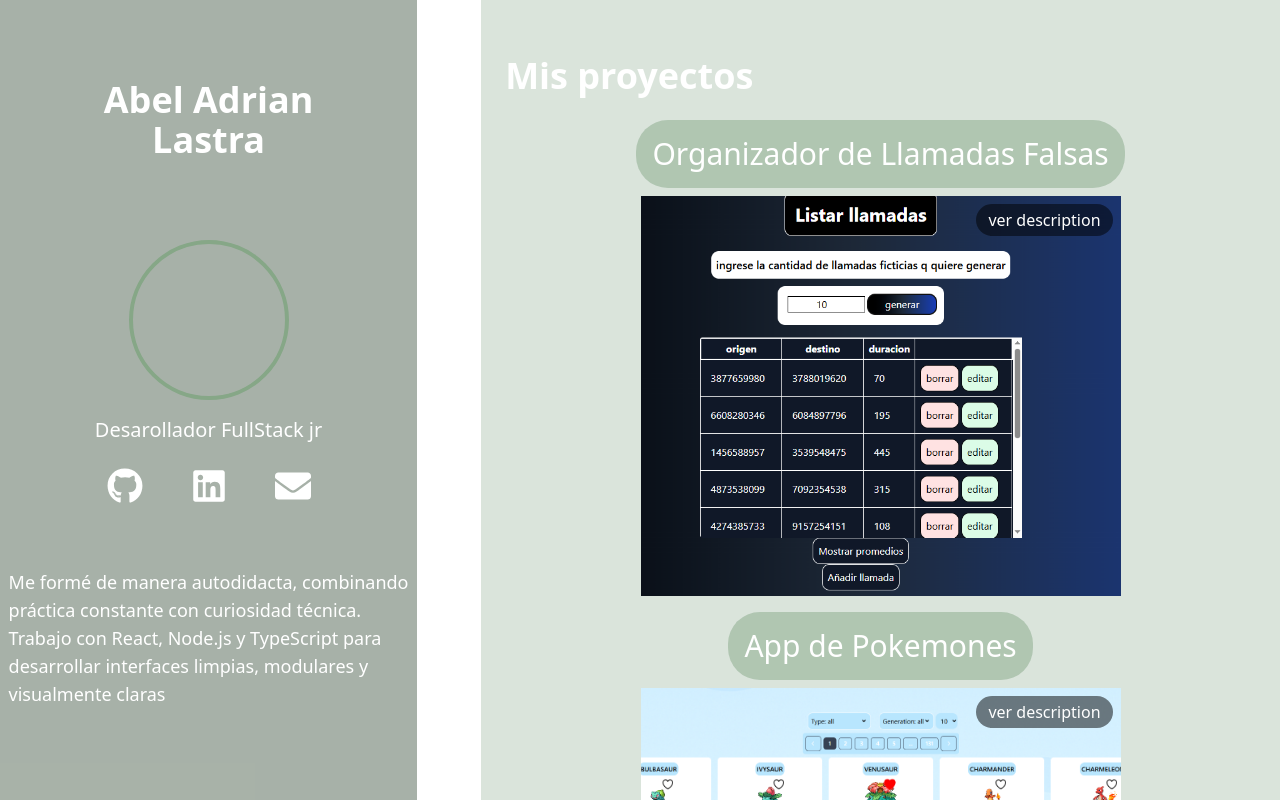
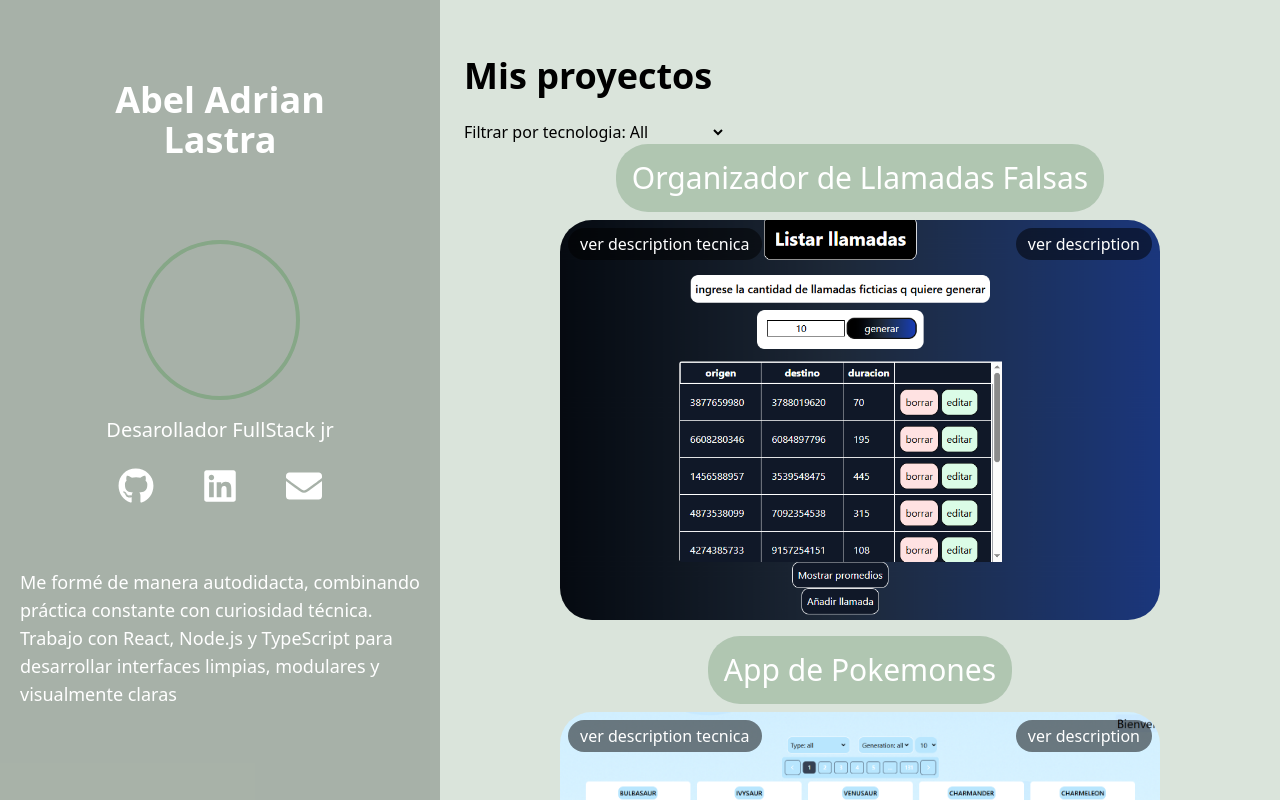
Before and after one commit to abellastra/Porfolio-, a React (Vite) app: page / in a window 1280 px wide. Built offline with nearby package versions, Linux system fonts and the light colour scheme.

Commit message:
Se agregaron las descripciones tecnicas en cada proyecto con un boton para mostrarlas y se empezo a agregar un filtro para filtrar los proyectos  por tecnologias

```diff
--- a/src/App.tsx
+++ b/src/App.tsx
@@ -9,11 +9,11 @@ function App() {
      "
     >
       {/* <BinaryBackground /> */}
-      <aside className="w-full md:w-[50%]  h-full h-screen bg-[#0f0f0f4D] text-white  left-0 top-0 z-11">
+      <aside className="w-full md:w-[50%] text-white h-full h-screen bg-[#0f0f0f4D]   left-0 top-0 ">
         <Hero />
       </aside>
 
-      <aside className=" p-6  md:h-screen md:ml-[5%] bg-[#86a7874D] text-white  overflow-y-auto z-10">
+      <aside className=" p-6  md:h-screen  bg-[#86a7874D]   overflow-y-auto ">
         <Proyects />
         <StackTecnologies />
       </aside>
--- /dev/null
+++ b/src/components/Filter.tsx
@@ -0,0 +1,33 @@
+import { useState } from "react";
+function Filter() {
+  const [selectedTech, setSelectedTech] = useState("all");
+
+  return (
+    <div>
+      <label>
+        Filtrar por tecnologia:
+        <select
+          onChange={(e: React.ChangeEvent<HTMLSelectElement>) => {
+            setSelectedTech(e.target.value);
+          }}
+          name=""
+          id=""
+        >
+          <option value="react">All</option>
+
+          <option value="react">docker</option>
+          <option value="react">node_js</option>
+          <option value="react">react</option>
+          <option value="react">postgresql</option>
+          <option value="react">tailwind</option>
+          <option value="react">TypeScript</option>
+          <option value="react">JavaScript</option>
+          <option value="react">MySQL</option>
+          <option value="react">git</option>
+        </select>
+      </label>
+    </div>
+  );
+}
+
+export default Filter;
--- a/src/components/Hero.tsx
+++ b/src/components/Hero.tsx
@@ -1,4 +1,4 @@
-import { FaGithub, FaLinkedin, FaEnvelope } from "react-icons/fa";
+import { FaGithub, FaLinkedin, FaEnvelope} from "react-icons/fa";
 function Hero() {
   return (
     <section className=" h-full bg-[#86a7874D] flex  flex-col  items-center ">
@@ -11,7 +11,7 @@ function Hero() {
       </div>
 
       <h2 className="  text-xl">Desarollador FullStack jr</h2>
-      <div className="flex text-4xl mb-[5vh]">
+      <div className="flex  text-4xl mb-[5vh]">
         <a
           className="m-4 p-2 rounded-full hover:bg-[#86a787]  hover:shadow-[0_0_20px_#22c55e]"
           href=""
--- a/src/components/proyectCard.tsx
+++ b/src/components/proyectCard.tsx
@@ -1,54 +1,86 @@
 import { useState } from "react";
-
 type Props = {
   title: string;
   description: string;
+  descriptionTecnic: string;
   tech: string[];
   img: string;
   linkGitHub: string;
 };
 
-function ProyectCard({ title, description, tech, img, linkGitHub }: Props) {
+function ProyectCard({
+  title,
+  description,
+  descriptionTecnic,
+  tech,
+  img,
+  linkGitHub,
+}: Props) {
   const [descripcionStatus, setDescripcionStatus] = useState(false);
+  const [descripionTecnicStatus, setDescripionTecnicStatus] = useState(false);
   return (
-    <div className="flex flex-col justify-center items-center ">
-      <h2 className="bg-[#86a787]/50 rounded-4xl text-lg md:text-3xl p-[2px] md:p-4 mb-2">{title}</h2>
+    <div className="flex flex-col justify-center items-center text-white ">
+      <h2 className="bg-[#86a787]/50 rounded-4xl text-lg md:text-3xl p-[2px] md:p-4 mb-2">
+        {title}
+      </h2>
 
-      <div className="flex w-full sm:w-[40vh] md:w-[60vh] h-[300px] md:h-[400px] relative">
+      <div className=" flex w-full max-w-[600px] h-[300px] md:h-[400px] relative">
+        {/* <div className="flex w-[20vh] sm:w-[30vh] md:w-[60vh] h-[300px] md:h-[400px] relative"> */}
         <button
-          onClick={() => setDescripcionStatus((prev) => !prev)}
-          className=" hover:bg-[rgb(0,0,0 )] absolute top-2 right-2 text-white z-20 bg-black/50 rounded-full px-3 py-1"
+          onClick={() => {
+            setDescripcionStatus((prev) => !prev);
+            setDescripionTecnicStatus(false);
+          }}
+          className=" hover:bg-[rgb(0,0,0 )] absolute top-2 right-2 text-white z-20 bg-black/50 rounded-full px-3 hover:scale-110  py-1 hover:shadow-[0_0_20px_#22c55e] transition-transform duration-300"
         >
           {descripcionStatus ? "Ocultar description" : "ver description"}
         </button>
-        {!descripcionStatus && (
-          <div className="bg-[#86a787]/60 w-[40vh]  sm:w-[60vh] h-full overflow-hidden hover:shadow-[0_0_20px_#22c55e]">
+        <button
+          onClick={() => {
+            setDescripionTecnicStatus((prev) => !prev);
+            setDescripcionStatus(false);
+          }}
+          className=" hover:bg-[rgb(0,0,0 )] absolute top-2 left-2 text-white z-20 bg-black/50 rounded-full px-3 hover:scale-110  py-1 hover:shadow-[0_0_20px_#22c55e] transition-transform duration-300"
+        >
+          {descripcionStatus
+            ? "Ocultar description"
+            : "ver description tecnica "}
+        </button>
+        {!descripcionStatus && !descripionTecnicStatus && (
+          // <div className="bg-[#86a787]/60 w-[40vh]  sm:w-[60vh] h-full overflow-hidden hover:shadow-[0_0_20px_#22c55e]">
           <a href={linkGitHub} target="_blank">
             <img
-                className="h-full w-full object-cover transition-transform duration-300 hover:scale-110"
+              className="h-full w-full object-cover transition-transform rounded-4xl duration-300 hover:scale-110"
               src={img}
               alt="foto"
             />
           </a>
-          </div>
+          // </div>
         )}
         {descripcionStatus && (
-          <div className=" flex flex-col bg-[#86a787]/60  w-auto h-[400px] justify-center items-center">
-            <h5 className="w-[70vh] flex justify-center text-xl pb-4">
+          <div className=" flex flex-col bg-[#86a787]/60  w-full  p-4 h-full justify-center items-center mb-4  rounded-4xl  overflow-y-auto">
+            <h5 className="w-full  flex justify-center text-xl pb-4">
               {description}
             </h5>
-            <div className=" grid grid-cols-5 justify-center mt-2">
+            <div className=" grid  grid-cols-6 justify-center mt-1 ">
               {tech.map((t, i) => (
                 <div
-                  className="bg-[#86a787] w-[10vh] m-1 p-4 rounded-3xl"
+                  className="bg-[#86a787] w-[5vh] m-2 p-1 hover:scale-150 hover:shadow-[0_0_20px_#22c55e]  max-w[10vh]   rounded-3xl"
                   key={i}
                 >
-                  <img className=" h-[7vh]" src={t} alt="" />
+                  <img
+                    className=" h-[5vh]
+                   min-w[5vh]"
+                    src={t}
+                    alt=""
+                  />
                 </div>
               ))}
             </div>
           </div>
         )}
+
+        {descripionTecnicStatus && <h1>{descriptionTecnic }</h1>}
       </div>
     </div>
   );
--- a/src/components/proyects.tsx
+++ b/src/components/proyects.tsx
@@ -1,3 +1,6 @@
+import Filter from "../components/Filter";
+import {FilterOfTecnologi} from "../hook/FilterOfTecnologi";
+
 import ProyectsCard from "./proyectCard";
 import proyectLlamadaPNG from "../assets/proyecto-llamadas.png";
 import docker from "../assets/docker.png";
@@ -6,6 +9,7 @@ import react from "../assets/react.png";
 import ts from "../assets/ts.png";
 import mysql from "../assets/mysql.png";
 import js from "../assets/js.png";
+import {FaCss3} from "react-icons/fa";
 import postgresql from "../assets/postgresql.png";
 import pokemonPng from "../assets/pokemon.png";
 import organizadorTareasPNG from "../assets/OrganizadorTareas.png";
@@ -21,6 +25,8 @@ function Proyects() {
       title: "Organizador de Llamadas Falsas",
       description:
         "Aplicación web full stack desarrollada para crear, editar y gestionar llamadas ficticias con datos validados y persistencia en base de datos MySQL. Este proyecto me permitió integrar mis conocimientos en React (frontend), Node.js y Express (backend), TypeScript y manejo de bases de datos, logrando un producto funcional y escalable.",
+      descriptionTecnic:
+        "El backend está desarrollado con Node.js, Express y MySQL. Todas las rutas (GET, POST, PUT, DELETE).Se implementan funcionalidades como Generación automática de llamadas ficticias con datos aleatorios (origen, destino, duración) Inserción manual de llamadas nuevas Edición y eliminación de registros existentes Cálculo de duración total y promedio Validación básica de datos (longitud de números, tipo de ID) La conexión con la base de datos se realiza mediante el cliente mysql2, y se combinan promesas con callbacks para manejar operaciones asincrónicas. Aunque el proyecto no está modularizado ni tipado en profundidad, se priorizó la funcionalidad y la claridad del flujo.Tecnologías: Node.js, Express, TypeScript, MySQL, mysql2 Estructura: Centralizada en index.ts, sin separación por capas Estado: Funcional y listo para refactorización futura Aprendizajes: Manejo de promesas y callbacks, validación manual, persistencia relacional, diseño de endpoints RESTful",
       tech: [react, node_js, ts, mysql, tailwind],
       img: proyectLlamadaPNG,
       linkGitHub:
@@ -31,15 +37,20 @@ function Proyects() {
       title: "App de Pokemones",
       description:
         "Aplicación colaborativa con login opcional. Usuarios autenticados pueden guardar favoritos en PostgreSQL. Muestra 20 pokemones desde una API externa, con filtros por tipo y generación. Incluye menú hamburguesa, cambio de tema, mensaje de bienvenida y cierre de sesión con confirmación. Enfocada en modularidad, experiencia visual y persistencia de datos. ",
+      descriptionTecnic:
+        "Aplicación web colaborativa desarrollada con React, Tailwind CSS, Node.js, TypeScript, PostgreSQL y Docker, enfocada en modularidad, experiencia visual y persistencia de datos. Consume una API externa para mostrar dinámicamente un listado de 20 Pokémon, con filtros por tipo y generación. El frontend incluye componentes reutilizables, menú hamburguesa, cambio de tema (dark/light), mensaje de bienvenida personalizado y cierre de sesión con confirmación. El login es opcional, pero los usuarios autenticados pueden guardar sus Pokémon favoritos en una base de datos PostgreSQL, gestionada desde el backend con Express. La aplicación está dockerizada para facilitar el despliegue y la integración entre servicios. Se aplicaron principios de accesibilidad visual, organización de imports, y separación de responsabilidades entre frontend, backend y persistencia. Este proyecto consolida habilidades en consumo de APIs, manejo de estados, autenticación, diseño responsive, y persistencia relacional en entornos productivos.",
+
       tech: [react, tailwind, node_js, ts, postgresql, docker],
-      img: pokemonPng   ,
-       linkGitHub: "https://github.com/abellastra/app-pokemon",
+      img: pokemonPng,
+      linkGitHub: "https://github.com/abellastra/app-pokemon",
     },
     //3
     {
       title: "Organizador de Tareas",
       description:
         "Aplicación sencilla hecha con React para gestionar tareas. Muestra el total y las completadas, permite agregar nuevas tareas, marcarlas como realizadas o eliminarlas. Tiene una estructura modular con carpetas por componente y estilos separados, siguiendo buenas prácticas de organización y escalabilidad.",
+      descriptionTecnic:
+        "Aplicación desarrollada con React y JavaScript, enfocada en la práctica de arquitectura modular y manejo de estado. Cada componente está organizado en su propia carpeta, con separación clara entre lógica, estructura y estilos. Se utilizaron hooks como useState para gestionar el estado local de las tareas, y se aplicó renderizado condicional para actualizar la interfaz en tiempo real. Los estilos están definidos en archivos CSS externos, aplicados con clases semánticas y coherentes. El proyecto sigue buenas prácticas de escalabilidad y legibilidad, sirviendo como base sólida para futuras extensiones como persistencia en localStorage o integración con backend.",
       tech: [react, js], //css
       img: organizadorTareasPNG,
       linkGitHub: "https://github.com/abellastra/Organizador-de-tareas",
@@ -49,6 +60,8 @@ function Proyects() {
       title: "Gestion de pestamos",
       description:
         "Aplicación web para gestionar préstamos, con sistema de login, acceso a dashboard y opciones para ver, crear y eliminar préstamos. Permite filtrar por estado (activos/inactivos) y cuenta con lógica completa de autenticación y manejo de datos  Arquitectura: frontend y backend separados, base de datos relacional ⚙️ Estado actual: funcional, pendiente de mejoras visuales",
+      descriptionTecnic:
+        "Aplicación web full stack desarrollada con React, TypeScript, Tailwind CSS, Node.js y MySQL, orientada a la gestión de préstamos con autenticación y persistencia de datos. La arquitectura está dividida en frontend y backend separados, conectados mediante una API REST. El sistema incluye login de usuarios, acceso a un dashboard privado y funcionalidades para visualizar, crear y eliminar préstamos. Se implementó lógica de filtrado por estado (activos/inactivos), validación de datos en ambos extremos y manejo seguro de sesiones. El frontend está construido con componentes reutilizables, diseño responsive y estilos definidos con Tailwind. El backend, desarrollado con Express y TypeScript, gestiona las operaciones CRUD sobre una base de datos relacional en MySQL. Aunque el sistema está funcional, se encuentra en proceso de mejora visual y refactorización para escalar la interfaz y optimizar la experiencia de usuario. Este proyecto consolida habilidades en integración full stack, autenticación, diseño de interfaces limpias y manejo de datos persistentes",
       tech: [react, ts, tailwind, node_js, mysql],
       img: organizadorPrestamosPNG,
       linkGitHub: "https://github.com/abellastra/Organizador-prestamos-",
@@ -58,6 +71,8 @@ function Proyects() {
       title: "Juego de TA TE TI",
       description:
         "Juego de TA TE TI desarrollado con React. Permite a dos jugadores turnarse para colocar sus símbolos (X y O) en una cuadrícula de 3x3. El juego detecta automáticamente al ganador o si hay un empate, y ofrece la opción de reiniciar la partida para jugar nuevamente.",
+      descriptionTecnic:
+        "Aplicación desarrollada con React , JavaScript y CSS, con estructura funcional pero aún no modularizada. Todo el código está contenido en un único archivo, incluyendo la lógica del juego, el manejo de estado y el renderizado de la interfaz. Se utilizó el hook useState para controlar el estado del tablero, los turnos y el resultado de la partida. La lógica para detectar ganador o empate está implementada mediante funciones internas, sin separación por carpetas ni componentes reutilizables. Los estilos se aplican desde archivos CSS simples, sin organización por módulos. Aunque cumple correctamente con su propósito, se reconoce como una oportunidad de mejora futura en términos de organización, separación de responsabilidades y escalabilidad. Este proyecto sirvió como práctica para implementar lógica de turnos, renderizado condicional y manejo de eventos en React, consolidando conceptos fundamentales en una aplicación sencilla.",
       tech: [react, js], //css
       img: tatetiPNG,
       linkGitHub: "https://github.com/abellastra/TA-TE-TI",
@@ -67,17 +82,24 @@ function Proyects() {
       title: "calculadora de interes compuesto",
       description:
         "Aplicación interactiva que permite calcular el crecimiento de una inversión aplicando interés compuesto. El usuario ingresa el monto inicial, el aporte mensual, la tasa de interés anual y la cantidad de años, y la calculadora devuelve el resultado acumulado.La estructura está organizada por carpetas con componentes reutilizables y estilos separados.",
+      descriptionTecnic:
+        "Aplicación desarrollada con React, JavaScript, Vite y CSS, con estructura modular basada en componentes funcionales. Cada componente está ubicado en su propia carpeta, con separación entre lógica, estilos y estructura visual. Se utilizó useState para gestionar el estado de los inputs y el resultado, y useEffect para recalcular automáticamente el valor acumulado ante cambios en los parámetros. La fórmula de interés compuesto está encapsulada en una función pura, que recibe los valores iniciales y devuelve el resultado final sin efectos secundarios. El proyecto incluye validación básica de entradas, renderizado condicional y manejo de eventos controlados. Los estilos están definidos en archivos CSS externos, aplicados mediante clases semánticas y organizadas por componente. El entorno de desarrollo con Vite permite una experiencia rápida, con recarga instantánea y optimización de build. Este proyecto consolida habilidades en lógica matemática aplicada, arquitectura de componentes, separación de responsabilidades y diseño de interfaces interactivas con React.",
+
       tech: [react, js], //, "CSS","vite"
       img: calculadoraPNG,
       linkGitHub:
         "https://github.com/abellastra/calculadora-de-interes-compuesto-",
     },
   ];
-
+  FilterOfTecnologi(proyects, "react");
   return (
     <section className="min-h-screen w-full ">
       <div className="w-full max-w-4xl flex flex-col py-8">
-        <h2 className="text-4xl font-bold mb-6">Mis proyectos</h2>
+        <div>
+          <h2 className="text-4xl font-bold mb-6">Mis proyectos</h2>
+          <Filter  />
+        </div>
+
         <div className="flex flex-col items-center gap-4">
           {proyects && proyects.map((p, i) => <ProyectsCard key={i} {...p} />)}
         </div>
--- /dev/null
+++ b/src/hook/FilterOfTecnologi.tsx
@@ -0,0 +1,23 @@
+import { useState } from "react";
+import Proyects from "../components/proyects";
+
+
+
+
+type Project = {title:string,description:string,tech:string[],img:string,linkGitHub:string}
+
+
+
+export const FilterOfTecnologi = (projects:Project[],type:string) => {
+
+  console.log(projects);
+console.log(type);
+ if (!projects) return null;
+
+
+
+
+
+
+
+}
```
Lines whose indentation alone changed are shown as unchanged.
